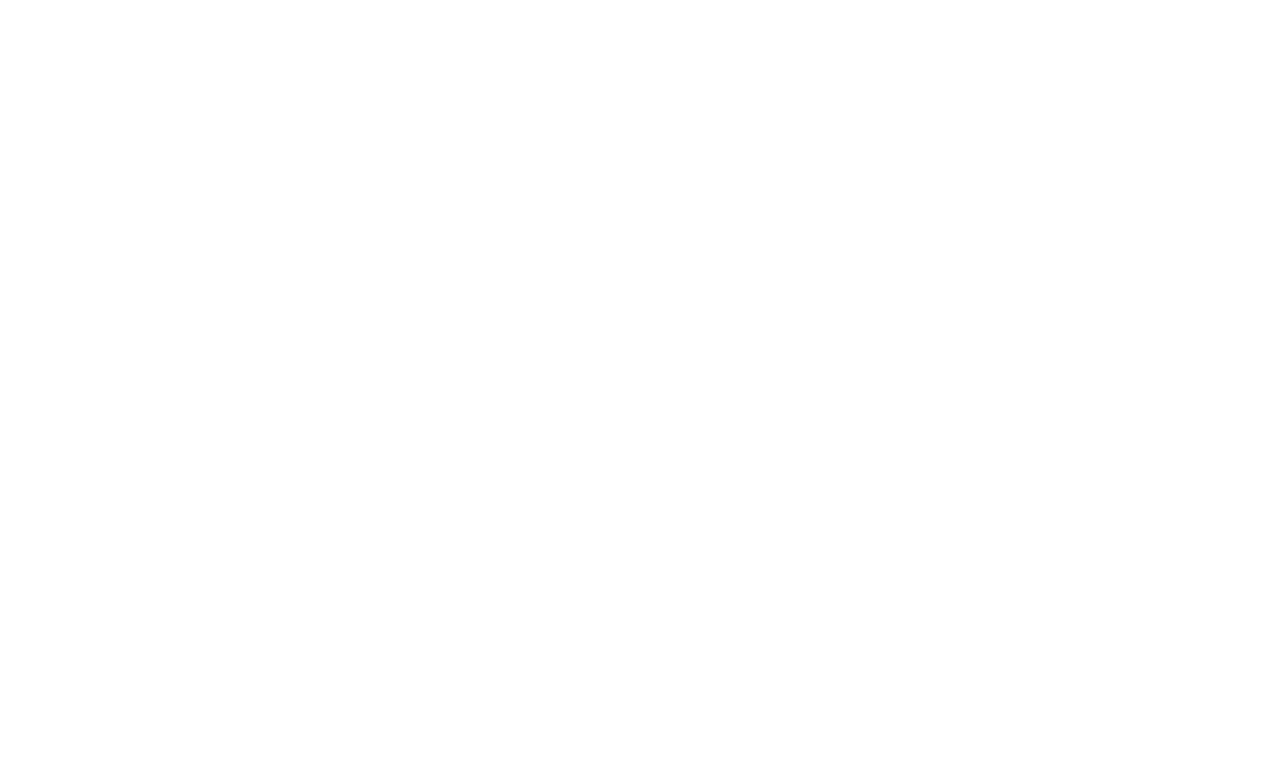
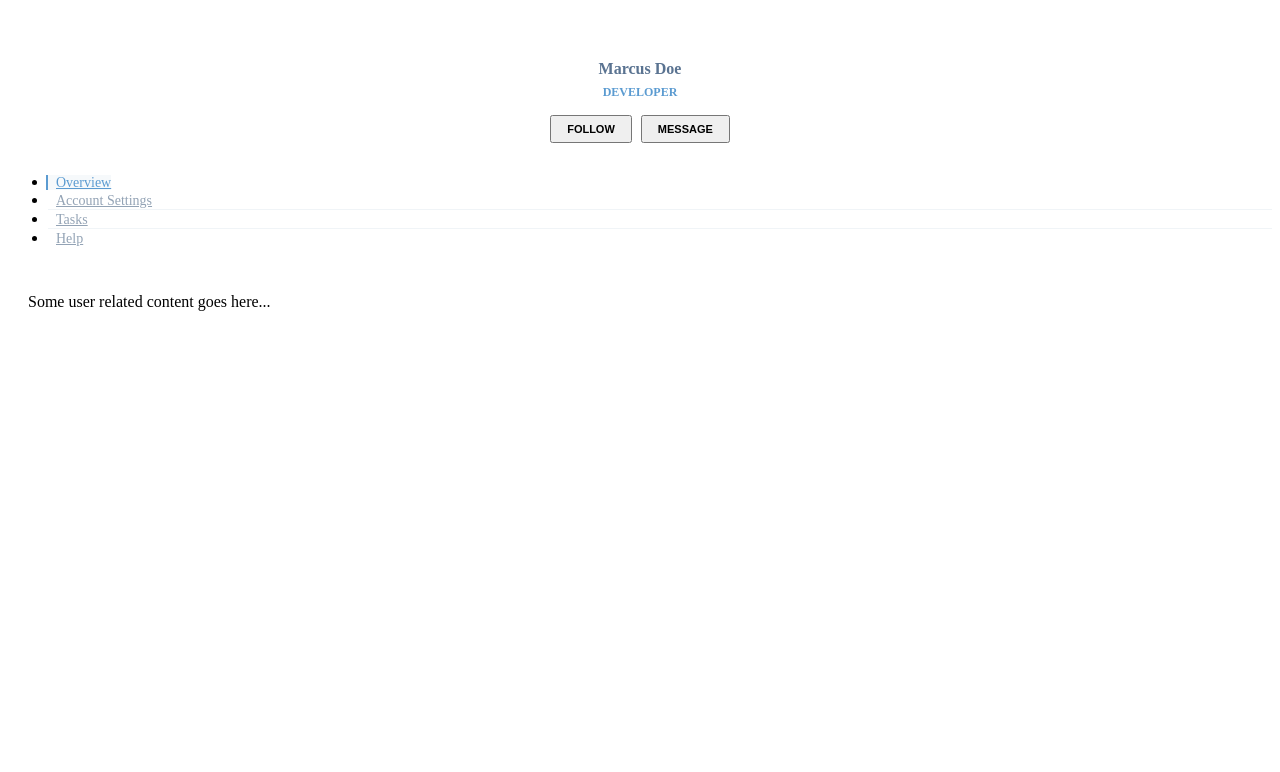
Before and after one commit to TrocaTudo95/LTW-FEUP, a PHP site: page /templates/user_profile.php in a window 1280 px wide. Before the commit the part shown is empty. Shown: the top 772 px of the page. Run offline with PHP 8.4, Linux system fonts and the light colour scheme.

Commit message:
started the profile

```diff
--- /dev/null
+++ b/css/profile_style.css
@@ -0,0 +1,102 @@
+.profile {
+  margin: 20px 0;
+}
+
+/* Profile sidebar */
+.profile-sidebar {
+  padding: 20px 0 10px 0;
+  background: #fff;
+}
+
+.profile-userpic img {
+  float: none;
+  margin: 0 auto;
+  width: 50%;
+  height: 50%;
+  -webkit-border-radius: 50% !important;
+  -moz-border-radius: 50% !important;
+  border-radius: 50% !important;
+}
+
+.profile-usertitle {
+  text-align: center;
+  margin-top: 20px;
+}
+
+.profile-usertitle-name {
+  color: #5a7391;
+  font-size: 16px;
+  font-weight: 600;
+  margin-bottom: 7px;
+}
+
+.profile-usertitle-job {
+  text-transform: uppercase;
+  color: #5b9bd1;
+  font-size: 12px;
+  font-weight: 600;
+  margin-bottom: 15px;
+}
+
+.profile-userbuttons {
+  text-align: center;
+  margin-top: 10px;
+}
+
+.profile-userbuttons .btn {
+  text-transform: uppercase;
+  font-size: 11px;
+  font-weight: 600;
+  padding: 6px 15px;
+  margin-right: 5px;
+}
+
+.profile-userbuttons .btn:last-child {
+  margin-right: 0px;
+}
+
+.profile-usermenu {
+  margin-top: 30px;
+}
+
+.profile-usermenu ul li {
+  border-bottom: 1px solid #f0f4f7;
+}
+
+.profile-usermenu ul li:last-child {
+  border-bottom: none;
+}
+
+.profile-usermenu ul li a {
+  color: #93a3b5;
+  font-size: 14px;
+  font-weight: 400;
+}
+
+.profile-usermenu ul li a i {
+  margin-right: 8px;
+  font-size: 14px;
+}
+
+.profile-usermenu ul li a:hover {
+  background-color: #fafcfd;
+  color: #5b9bd1;
+}
+
+.profile-usermenu ul li.active {
+  border-bottom: none;
+}
+
+.profile-usermenu ul li.active a {
+  color: #5b9bd1;
+  background-color: #f6f9fb;
+  border-left: 2px solid #5b9bd1;
+  margin-left: -2px;
+}
+
+/* Profile Content */
+.profile-content {
+  padding: 20px;
+  background: #fff;
+  min-height: 460px;
+}
--- a/templates/header.php
+++ b/templates/header.php
@@ -28,7 +28,7 @@
         echo("<button class='dropbtn'>" . $_SESSION['username'] . "</button>");
         ?>
           <div class="dropdown-content">
-            <a href="account.php">Account</a>
+            <a href="templates/user_profile.php">Account</a>
             <a href="action_logout.php">Logout</a>
           </div>
         </section>
--- a/templates/user_profile.php
+++ b/templates/user_profile.php
@@ -0,0 +1,63 @@
+<html>
+<link rel="stylesheet" href="../css/profile_style.css">
+<div class="container">
+    <div class="row profile">
+		<div class="col-md-3">
+			<div class="profile-sidebar">
+				<!-- SIDEBAR USERPIC -->
+				<div class="profile-userpic">
+					<!-- <img src="http://keenthemes.com/preview/metronic/theme/assets/admin/pages/media/profile/profile_user.jpg" class="img-responsive" alt=""> -->
+				</div>
+				<!-- END SIDEBAR USERPIC -->
+				<!-- SIDEBAR USER TITLE -->
+				<div class="profile-usertitle">
+					<div class="profile-usertitle-name">
+						Marcus Doe
+					</div>
+					<div class="profile-usertitle-job">
+						Developer
+					</div>
+				</div>
+				<!-- END SIDEBAR USER TITLE -->
+				<!-- SIDEBAR BUTTONS -->
+				<div class="profile-userbuttons">
+					<button type="button" class="btn btn-success btn-sm">Follow</button>
+					<button type="button" class="btn btn-danger btn-sm">Message</button>
+				</div>
+				<!-- END SIDEBAR BUTTONS -->
+				<!-- SIDEBAR MENU -->
+				<div class="profile-usermenu">
+					<ul class="nav">
+						<li class="active">
+							<a href="#">
+							<i class="glyphicon glyphicon-home"></i>
+							Overview </a>
+						</li>
+						<li>
+							<a href="#">
+							<i class="glyphicon glyphicon-user"></i>
+							Account Settings </a>
+						</li>
+						<li>
+							<a href="#" target="_blank">
+							<i class="glyphicon glyphicon-ok"></i>
+							Tasks </a>
+						</li>
+						<li>
+							<a href="#">
+							<i class="glyphicon glyphicon-flag"></i>
+							Help </a>
+						</li>
+					</ul>
+				</div>
+				<!-- END MENU -->
+			</div>
+		</div>
+		<div class="col-md-9">
+            <div class="profile-content">
+			   Some user related content goes here...
+            </div>
+		</div>
+	</div>
+</div>
+</html>
```
